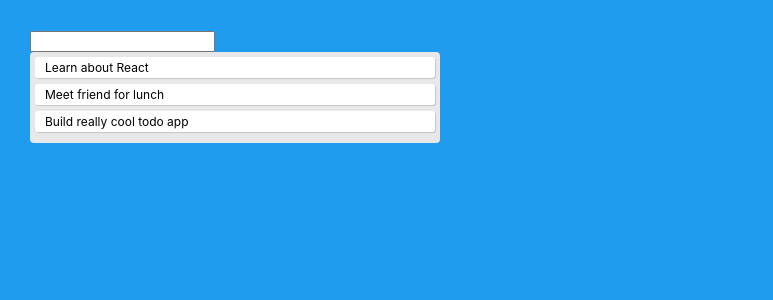
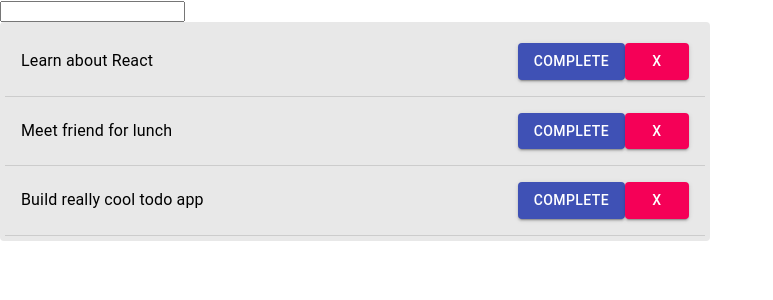
Before and after one commit to KateNakonechna/react-hooks, a React (Create React App) app: page / in a window 1280 px wide. Shown: the top 300 px of the page, without its empty margins (0-773 px from the left). Built offline with nearby package versions, Linux system fonts and the light colour scheme.

Commit message:
add todos

```diff
--- a/package.json
+++ b/package.json
@@ -3,6 +3,7 @@
   "version": "0.1.0",
   "private": true,
   "dependencies": {
+    "@material-ui/core": "^4.5.0",
     "@types/jest": "24.0.18",
     "@types/node": "12.7.12",
     "@types/react": "16.9.5",
--- a/src/App.css
+++ b/src/App.css
@@ -1,17 +1,17 @@
-.app {
+/* .app {
   background: #209cee;
   padding: 30px;
   height: 100vh;
-}
+}*/
 
 .todo-list {
   background: #e8e8e8;
   border-radius: 4px;
   padding: 5px;
-  max-width: 400px;
+  max-width: 700px;
 }
 
-.todo {
+/* .todo {
   background: #fff;
   box-shadow: 1px 1px 1px rgba(0, 0, 0, 0.15);
   padding: 3px 10px;
@@ -21,4 +21,4 @@
   display: flex;
   align-items: center;
   justify-content: space-between;
-}
+} */
--- a/src/App.tsx
+++ b/src/App.tsx
@@ -1,32 +1,16 @@
 import React, { useState } from "react";
 import "./App.css";
-import { TodoList } from "./components/TodoList";
-import { TodoForm } from "./components/TodoForm";
+import TodoContainer from "./components/todos/TodoContainer";
 
 export interface Todo {
   text: string;
+  isCompleted: boolean;
 }
 
 const App: React.FC = () => {
-  const [todos, setTodos] = useState<Todo[]>([
-    { text: "Learn about React" },
-    { text: "Meet friend for lunch" },
-    { text: "Build really cool todo app" }
-  ]);
-
-  const addTodo = (text: string) => {
-    const newTodos = [...todos, { text }];
-    setTodos(newTodos);
-  };
-
   return (
     <div className="app">
-      <TodoForm addTodo={addTodo} />
-      <div className="todo-list">
-        {todos.map((todo, index) => (
-          <TodoList key={index} index={index} todo={todo} />
-        ))}
-      </div>
+      <TodoContainer />
     </div>
   );
 };
--- a/src/components/TodoList.tsx
+++ /dev/null
@@ -1,12 +0,0 @@
-import React, { useState } from "react";
-import { Todo } from "../App";
-
-interface TodoListProps {
-  key: number;
-  index: number;
-  todo: Todo;
-}
-
-export const TodoList: React.FC<TodoListProps> = ({ todo }) => (
-  <div className="todo">{todo.text}</div>
-);
--- /dev/null
+++ b/src/components/todos/TodoContainer.tsx
@@ -0,0 +1,52 @@
+import React, { useState } from "react";
+import { TodoForm } from "./TodoForm";
+import { TodoList } from "./TodoList";
+
+export interface Todo {
+  text: string;
+  isCompleted: boolean;
+}
+
+const TodoContainer: React.FC = () => {
+  const [todos, setTodos] = useState<Todo[]>([
+    { text: "Learn about React", isCompleted: false },
+    { text: "Meet friend for lunch", isCompleted: false },
+    { text: "Build really cool todo app", isCompleted: false }
+  ]);
+
+  const addTodo = (value: Todo) => {
+    const newTodos = [...todos, value];
+    setTodos(newTodos);
+  };
+
+  const completeTodo = (index: number) => {
+    const newTodos = [...todos];
+    newTodos[index].isCompleted = true;
+    setTodos(newTodos);
+  };
+
+  const removeTodo = (index: number) => {
+    const newTodos = [...todos];
+    newTodos.splice(index, 1);
+    setTodos(newTodos);
+  };
+
+  return (
+    <div className="app">
+      <TodoForm addTodo={addTodo} />
+      <div className="todo-list">
+        {todos.map((todo, index) => (
+          <TodoList
+            key={index}
+            index={index}
+            todo={todo}
+            completeTodo={completeTodo}
+            removeTodo={removeTodo}
+          />
+        ))}
+      </div>
+    </div>
+  );
+};
+
+export default TodoContainer;
--- a/src/components/TodoForm.tsx
+++ b/src/components/todos/TodoForm.tsx
@@ -1,17 +1,18 @@
 import React, { useState, FormEvent } from "react";
+import { Todo } from "./TodoContainer";
 
 interface FormProps {
-  addTodo: (text: string) => void;
+  addTodo: (value: Todo) => void;
 }
 
 export const TodoForm: React.FC<FormProps> = ({ addTodo }) => {
-  const [value, setValue] = useState("");
+  const [value, setValue] = useState<Todo>({ text: "", isCompleted: false });
 
   const handleSubmit = (event: FormEvent<HTMLFormElement>) => {
     event.preventDefault();
     if (!value) return;
     addTodo(value);
-    setValue("");
+    setValue({ text: "", isCompleted: false });
   };
 
   return (
@@ -19,8 +20,9 @@ export const TodoForm: React.FC<FormProps> = ({ addTodo }) => {
       <input
         type="text"
         className="input"
-        value={value}
-        onChange={event => setValue(event.target.value)}
+        onChange={event =>
+          setValue({ text: event.target.value, isCompleted: false })
+        }
       />
     </form>
   );
--- /dev/null
+++ b/src/components/todos/TodoList.tsx
@@ -0,0 +1,49 @@
+import React, { useState } from "react";
+import { Todo } from "./TodoContainer";
+import List from "@material-ui/core/List";
+import ListItem, { ListItemProps } from "@material-ui/core/ListItem";
+import ListItemIcon from "@material-ui/core/ListItemIcon";
+import ListItemText from "@material-ui/core/ListItemText";
+import Divider from "@material-ui/core/Divider";
+import Button from "@material-ui/core/Button";
+
+interface TodoListProps {
+  key: number;
+  index: number;
+  todo: Todo;
+  completeTodo: (index: number) => void;
+  removeTodo: (index: number) => void;
+}
+
+export const TodoList: React.FC<TodoListProps> = ({
+  todo,
+  index,
+  completeTodo,
+  removeTodo
+}) => (
+  <div className="root">
+    <List component="nav" aria-label="main mailbox folders">
+      <ListItem button>
+        <ListItemText
+          primary={todo.text}
+          style={{ textDecoration: todo.isCompleted ? "line-through" : "" }}
+        />
+        <Button
+          variant="contained"
+          color="primary"
+          onClick={() => completeTodo(index)}
+        >
+          Complete
+        </Button>
+        <Button
+          variant="contained"
+          color="secondary"
+          onClick={() => removeTodo(index)}
+        >
+          x
+        </Button>
+      </ListItem>
+    </List>
+    <Divider />
+  </div>
+);
```
Also changed, not shown: 1 other file (tests, documents, lock files or other folders).
